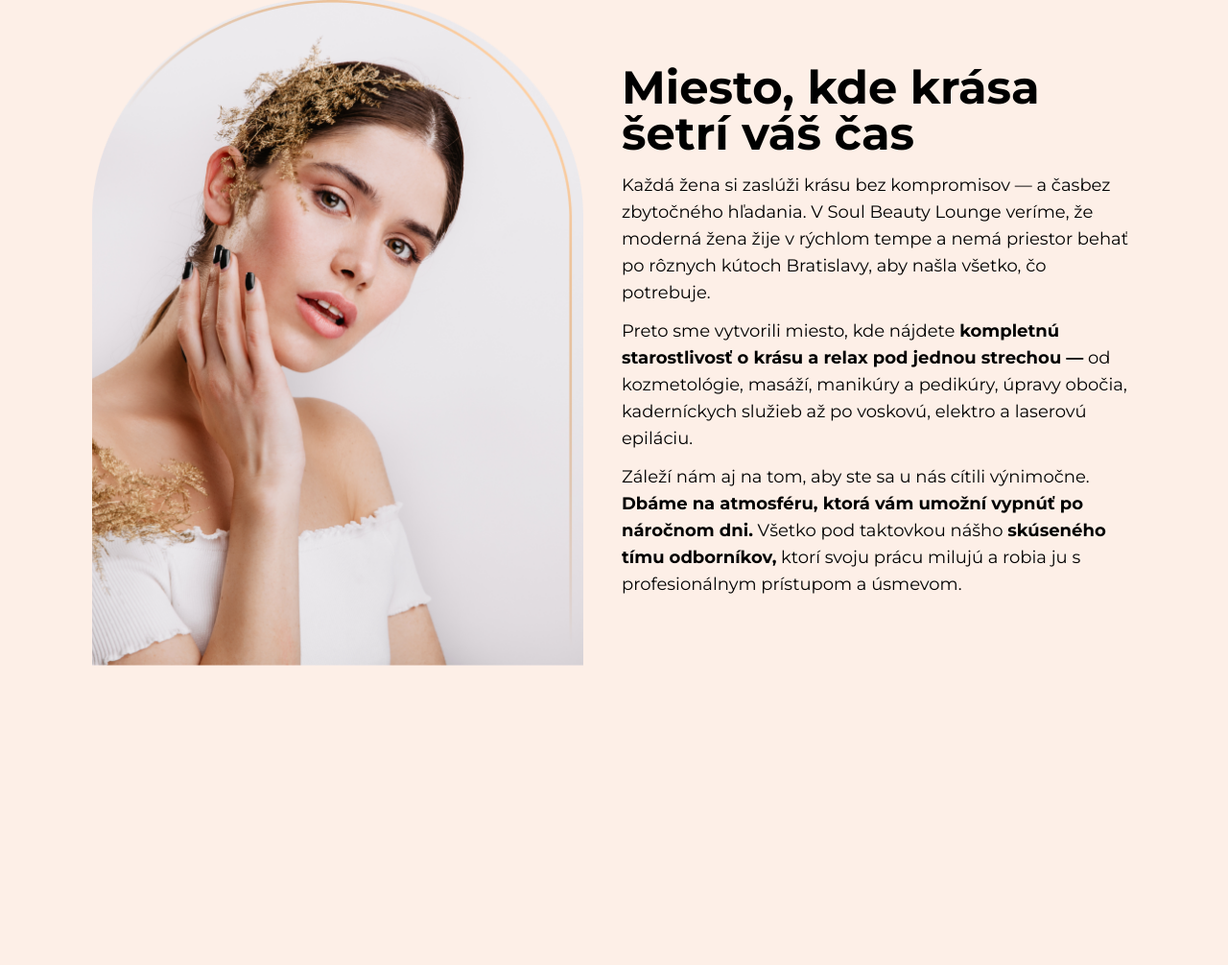
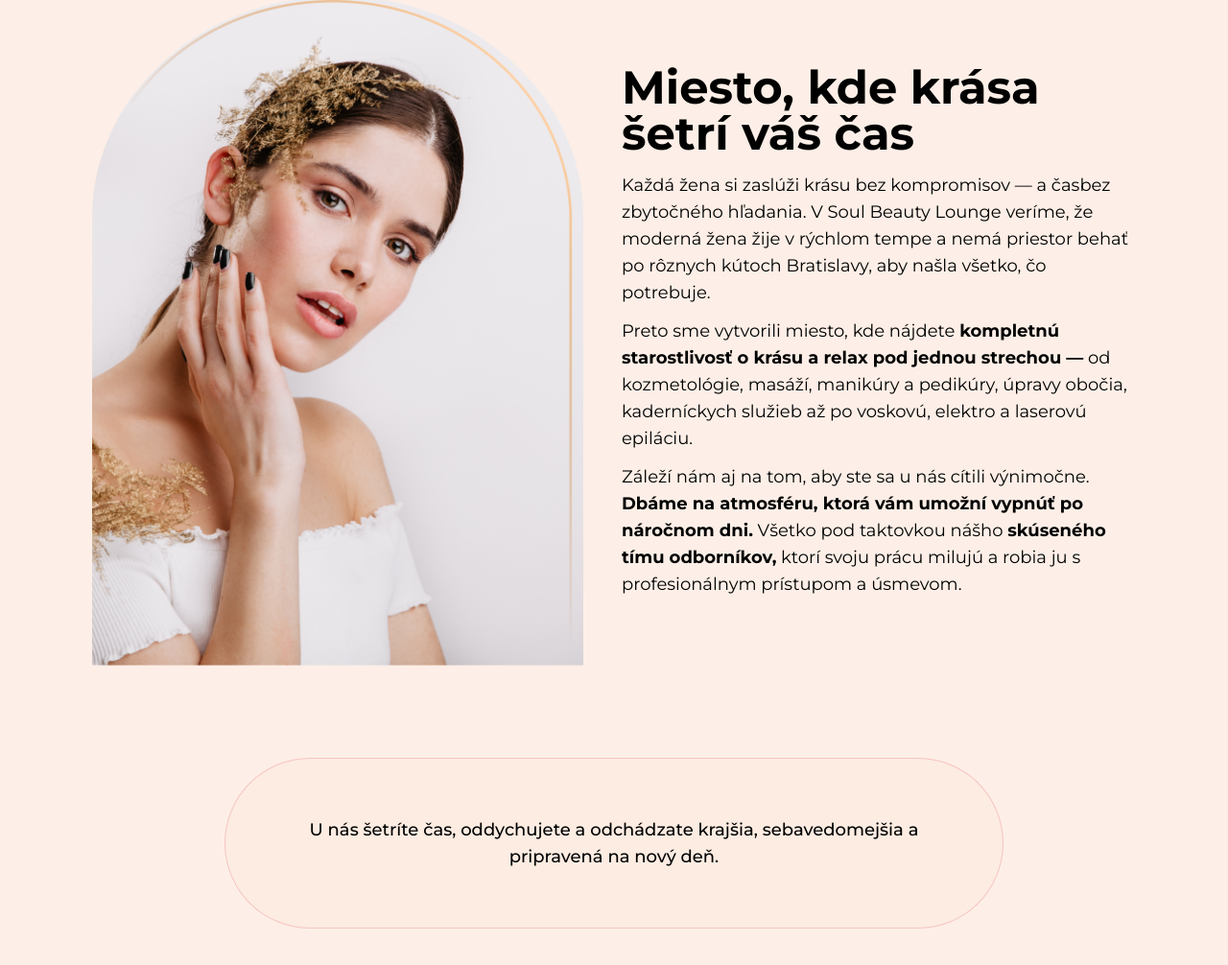
Before and after one commit to vlador4ik/soul-beauty, a website built with Vite: page index.html in a window 1280 px wide. Shown: the part 1404-2410 px from the top of the page at 96% size. Before the commit the page ends 2098 px from the top, so only its background shows below. Built offline with nearby package versions, Linux system fonts and the light colour scheme.

Commit message:
fixed the previous problem from 1024px

```diff
--- a/index.html
+++ b/index.html
@@ -97,7 +97,7 @@
           </div>
           <div class="lg:w-1/2 space-y-3 text-justify lg:text-left lg:text-lg">
             <h2
-              class="text-3xl lg:text-5xl font-bold text-center lg:text-left lg:mb-4"
+              class="text-3xl xl:text-5xl font-bold text-center lg:text-left lg:mb-4"
             >
               Miesto, kde krása šetrí váš čas
             </h2>
@@ -127,6 +127,14 @@
             </p>
           </div>
         </div>
+        <div>
+          <div
+          class="w-[65%] mx-auto py-15 px-20 bg-[#FBE0D233] border-[#F2A8A899] border-solid border-1 rounded-full text-center my-7 lg:my-24"
+        >
+          <p class="font-medium text-lg lg: text-3xl max-w-[850px]">
+            U nás šetríte čas, oddychujete a odchádzate krajšia, sebavedomejšia a pripravená na nový deň.
+          </p>
+        </div>
       </section>
     </div>
   </body>
```
